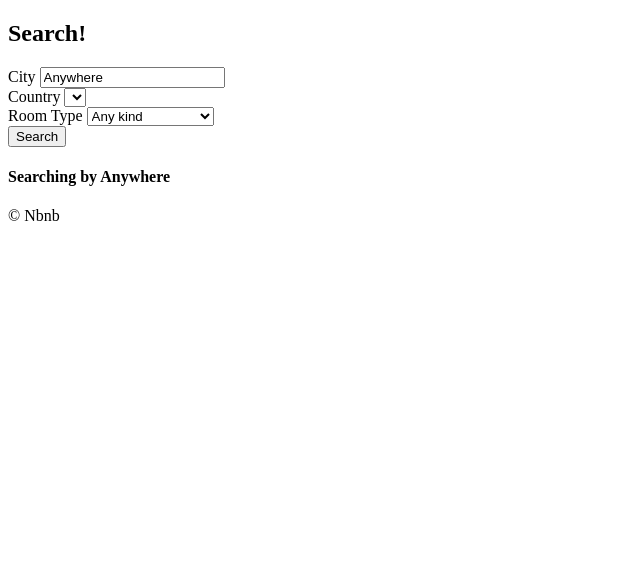
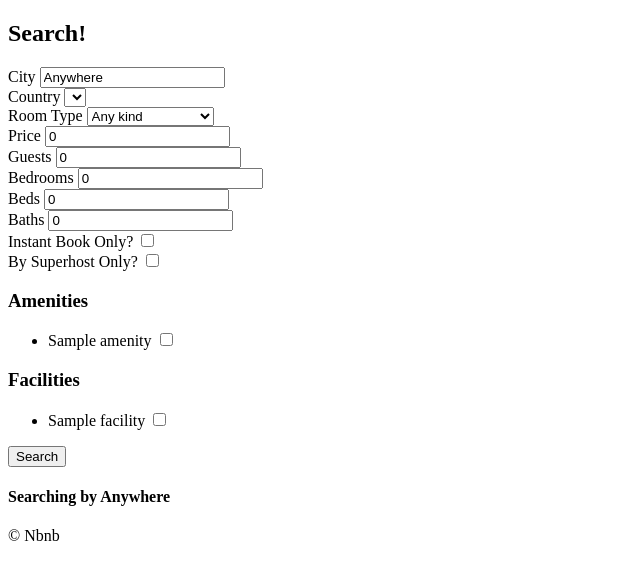
Before and after one commit to SeungWookHan/airbnb-clone, a Django app: page /rooms/search/ in a window 1280 px wide. Shown: the part 60-640 px from the top of the page, without its empty margins (0-640 px from the left). Run offline with Django 3.2, Linux system fonts and the light colour scheme; tables that the repository leaves empty hold one stand-in row (values such as "Sample post"); lists and menus that the app fills with data are empty.

Commit message:
Finishing the Form

```diff
--- a/rooms/views.py
+++ b/rooms/views.py
@@ -25,16 +25,40 @@
     city = str.capitalize(city)
     country = request.GET.get("country", "KR")
     room_type = int(request.GET.get("room_type", 0))
-    room_types = models.RoomType.objects.all()
+    price = int(request.GET.get("price", 0))
+    guests = int(request.GET.get("guests", 0))
+    bedrooms = int(request.GET.get("bedrooms", 0))
+    beds = int(request.GET.get("beds", 0))
+    baths = int(request.GET.get("baths", 0))
+    instant = request.GET.get("instant", False)
+    super_host = request.GET.get("super_host", False)
+    s_amenities = request.GET.getlist("amenities")
+    s_facilities = request.GET.getlist("facilities")
 
     form = {
         "city": city,
         "s_room_type": room_type,
         "s_country": country,
+        "price": price,
+        "guests": guests,
+        "bedrooms": bedrooms,
+        "beds": beds,
+        "baths": baths,
+        "s_amenities": s_amenities,
+        "s_facilities": s_facilities,
+        "instant": instant,
+        "super_host": super_host,
     }
+
+    room_types = models.RoomType.objects.all()
+    amenities = models.Amenity.objects.all()
+    facilities = models.Facility.objects.all()
+
     choices = {
         "countries": countries,
         "room_types": room_types,
+        "amenities": amenities,
+        "facilities": facilities,
     }
 
     return render(
--- a/templates/rooms/search.html
+++ b/templates/rooms/search.html
@@ -18,7 +18,8 @@
         <label for="country">Country</label>
         <select id="country" name="country">
             {% for country in countries %}
-            <option value="{{country.code}}"{% if country.code == s_country %}selected{% endif %}>{{country.name}}</option>
+            <option value="{{country.code}}" {% if country.code == s_country %}selected{% endif %}>{{country.name}}
+            </option>
             {% endfor %}
         </select>
     </div>
@@ -28,9 +29,76 @@
         <select id="room_type" name="room_type">
             <option value="0" {% if s_room_type == 0 %}selected{% endif %}>Any kind</option>
             {% for room_type in room_types %}
-            <option value="{{room_type.pk}}"{% if s_room_type == room_type.pk %}selected{% endif %}>{{room_type.name}}</option>
+            <option value="{{room_type.pk}}" {% if s_room_type == room_type.pk %}selected{% endif %}>{{room_type.name}}
+            </option>
             {% endfor %}
         </select>
+    </div>
+    <div>
+        <label for="price">Price</label>
+        <input value="{{price}}" type="number" name="price" id="price" placeholder="Price" />
+    </div>
+    <div>
+        <label for="guests">Guests</label>
+        <input value="{{guests}}" type="number" name="guests" id="guests" placeholder="Guests" />
+    </div>
+    <div>
+        <label for="bedrooms">Bedrooms</label>
+        <input value="{{bedrooms}}" type="number" name="bedrooms" id="bedrooms" placeholder="Bedrooms" />
+    </div>
+    <div>
+        <label for="beds">Beds</label>
+        <input value="{{beds}}" type="number" name="beds" id="beds" placeholder="Beds" />
+    </div>
+    <div>
+        <label for="baths">Baths</label>
+        <input value="{{baths}}" type="number" name="baths" id="baths" placeholder="Baths" />
+    </div>
+    <div>
+        <label for="instant">Instant Book Only?</label>
+        <input type="checkbox" name="instant" id="instant" {% if instant %}checked{% endif %}/>
+    </div>
+    <div>
+        <label for="super_host">By Superhost Only?</label>
+        <input type="checkbox" name="super_host" id="super_host"{% if super_host %}checked{% endif %}/>
+    </div>
+    <div>
+        <h3>Amenities</h3>
+        <ul>
+            {% for amenity in amenities %}
+            <li>
+                <label for="a_{{amenity.pk}}">{{amenity.name}}</label>
+                <input
+                id="a_{{amenity.pk}}"
+                name="amenities"
+                type="checkbox"
+                value="{{amenity.pk}}"
+                {% if amenity.pk|slugify in s_amenities %}
+                checked
+                {% endif %}
+                />
+            </li>
+            {% endfor %}
+        </ul>
+    </div>
+    <div>
+        <h3>Facilities</h3>
+        <ul>
+            {% for facility in facilities %}
+            <li>
+                <label for="f_{{facility.pk}}">{{facility.name}}</label>
+                <input
+                id="f_{{facility.pk}}"
+                name="facilities"
+                type="checkbox"
+                value="{{facility.pk}}"
+                {% if facility.pk|slugify in s_facilities %}
+                checked
+                {% endif %}
+                 />
+            </li>
+            {% endfor %}
+        </ul>
     </div>
     <button>Search</button>
 </form>
```
